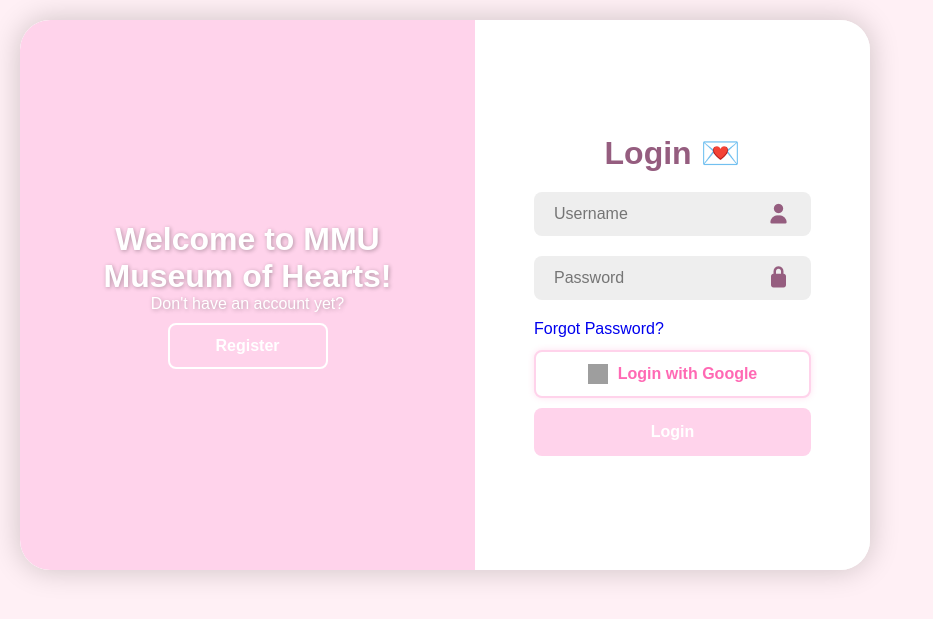
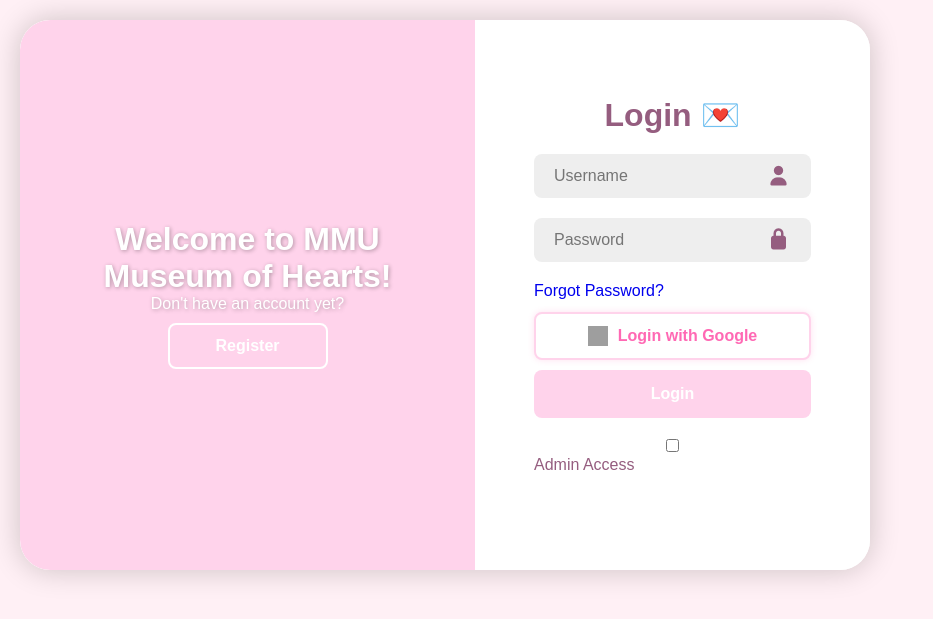
Before and after one commit to auddddra/GitExercise-GROUP12, a Flask app: page /login in a window 1280 px wide. Shown: the top 619 px of the page, without its empty margins (0-933 px from the left). Run offline with Flask 3, Linux system fonts and the light colour scheme; some libraries are stand-ins or nearby versions; grey boxes are pictures that could not be loaded.

Commit message:
admin features and user restrictions embedded

```diff
--- a/app.py
+++ b/app.py
@@ -17,10 +17,9 @@ ALLOWED_VIDEO_EXT = {"mp4", "webm", "ogg", "mov"}
 app = Flask(__name__)
 app.secret_key = "super_secret_091725"
 
-app.config['SQLALCHEMY_DATABASE_URI'] = 'sqlite:///pins.db'
+app.config['SQLALCHEMY_DATABASE_URI'] = 'sqlite:///app.db'
 app.config['SQLALCHEMY_TRACK_MODIFICATIONS'] = False
 app.config["UPLOAD_FOLDER"] = UPLOAD_FOLDER
-app.config["SQLALCHEMY_DATABASE_URI"] = "sqlite:///users.db"
 
 
 db = SQLAlchemy(app)
@@ -92,6 +91,7 @@ class User(db.Model):
     username = db.Column(db.String(150), nullable=True, unique=True)
     email = db.Column(db.String(150), nullable=False, unique=True)
     password = db.Column(db.String(200), nullable=True)  # nullable so Google login works
+    is_admin = db.Column(db.Boolean, default=False)
 
 # ---------------- Routes ---------------- #
 
@@ -147,12 +147,20 @@ def index():
     # Get approved cards
     cards = Card.query.filter_by(status="approved").all()
 
+    # Check login/admin status
+    user = None
+    is_admin = False
+    if "user_id" in session:
+        user = User.query.get(session["user_id"])
+        is_admin = user.is_admin if user else False
+
+
     # Filter by search query if present
     if search_query:
         filtered_cards = [
             card for card in cards
             if search_query.lower() in card.to_name.lower() or
-               (card.from_name and search_query.lower() in card.from_name.lower())
+            (card.from_name and search_query.lower() in card.from_name.lower())
         ]
         def similarity(card):
             to_similarity = SequenceMatcher(None, search_query.lower(), card.to_name.lower()).ratio()
@@ -165,7 +173,7 @@ def index():
     # Only include cards with valid coordinates for the map
     map_cards = [
         {"id": c.id, "to_name": c.to_name, "location": c.location,
-         "message": c.message, "lat": float(c.lat), "lng": float(c.lng)}
+        "message": c.message, "lat": float(c.lat), "lng": float(c.lng)}
         for c in cards if c.lat is not None and c.lng is not None
     ]
 
@@ -200,9 +208,26 @@ def login():
         username = request.form.get("username")
         password = request.form.get("password")
 
+        admin_check = request.form.get("admin_check")
+        passcode = request.form.get("passcode")
+
         user = User.query.filter_by(username=username).first()
 
         if user and user.password and check_password_hash(user.password, password):
+
+            # admin access
+            if user and user.password and check_password_hash(user.password, password):
+                session["user_id"] = user.id
+                session["username"] = user.username
+
+            # temporary admin access ONLY if checkbox ticked and passcode correct
+            if admin_check == "yes" and passcode == "1234":
+                session["is_admin_temp"] = True
+                flash("✅ Admin access granted for this session!", "success")
+            else:
+                session["is_admin_temp"] = False
+
+            # login session
             session["user_id"] = user.id
             session["username"] = user.username
             flash("✅ Login successful!", "success")
@@ -228,6 +253,11 @@ def logout():
 
 @app.route("/create", methods=["GET", "POST"])
 def create():
+
+    if "user_id" not in session:
+        flash("⚠️ You must be logged in to create a card!", "warning")
+        return redirect(url_for("login"))
+
     pre_lat = request.args.get("lat")
     pre_lng = request.args.get("lng")
 
@@ -333,6 +363,16 @@ def serialize_card(card):
 
 @app.route("/admin")
 def admin_dashboard():
+
+    if "user_id" not in session:
+        flash("⚠️ Please log in first.", "warning")
+        return redirect(url_for("login"))
+
+    user = User.query.get(session["user_id"])
+    if not user or not user.is_admin:   # ✅ only admins allowed
+        flash("❌ You do not have permission to view this page.", "danger")
+        return redirect(url_for("index"))
+
     pending = Card.query.filter_by(status="pending").all()
     approved = Card.query.filter_by(status="approved").all()
     rejected = Card.query.filter_by(status="rejected").all()
@@ -391,6 +431,14 @@ def edit_card(card_id):
         return redirect(url_for("admin_dashboard"))
     return render_template("edit.html", card=card)
 
+@app.context_processor
+def inject_user():
+    user_id = session.get("user_id")
+    if user_id:
+        user = User.query.get(user_id)
+        return dict(current_user=user)
+    return dict(current_user=None)
+
 # ---------- Run ----------
 if __name__ == "__main__":
     with app.app_context():
--- a/static/script.js
+++ b/static/script.js
@@ -9,3 +9,9 @@ registerBtn.addEventListener('click',()=>{
 loginBtn.addEventListener('click',()=>{
     container.classList.remove('active');
 })
+
+function togglePasscode() {
+  const check = document.getElementById('adminCheck');
+  const passDiv = document.getElementById('passcodeDiv');
+  passDiv.style.display = check.checked ? 'block' : 'none';
+}
--- a/templates/index.html
+++ b/templates/index.html
@@ -24,7 +24,11 @@
             <input type="text" name="q" placeholder="Search their names" value="{{ search_query }}">
             <button type="submit">Search</button>
         </form>
-        <a href="{{ url_for('admin_dashboard') }}" class="btn-outline">💌 admin</a>
+
+        {% if (current_user and current_user.is_admin) or session.get('is_admin_temp') %}
+            <a href="{{ url_for('admin_dashboard') }}" class="btn-outline">💌 Admin</a>
+        {% endif %}
+
         <a href="{{ url_for('create') }}" class="btn-outline">💌 Tell us your story</a>
     </div>
 </div>
--- a/templates/login.html
+++ b/templates/login.html
@@ -47,8 +47,19 @@
     <img src="https://developers.google.com/identity/images/g-logo.png" alt="Google Logo">
     Login with Google
   </button>
-</a>
+  </a>
     <button type="submit" class="btn">Login</button>
+
+  <div class="input-box">
+    <input type="checkbox" id="adminCheck" name="admin_check" value="yes" onchange="togglePasscode()">
+    <label for="adminCheck">Admin Access</label>
+  </div>
+
+  <div class="input-box" id="passcodeDiv" style="display:none;">
+    <input type="password" name="passcode" placeholder="Enter passcode">
+  </div>
+
+
   </form>
 </div>
 
@@ -69,6 +80,7 @@
       <i class="fa-solid fa-lock"></i>
     </div>
     <button type="submit" class="btn">Register</button>
+
   </form>
 </div>
 
```
Also changed, not shown: instance/app.db (added).
